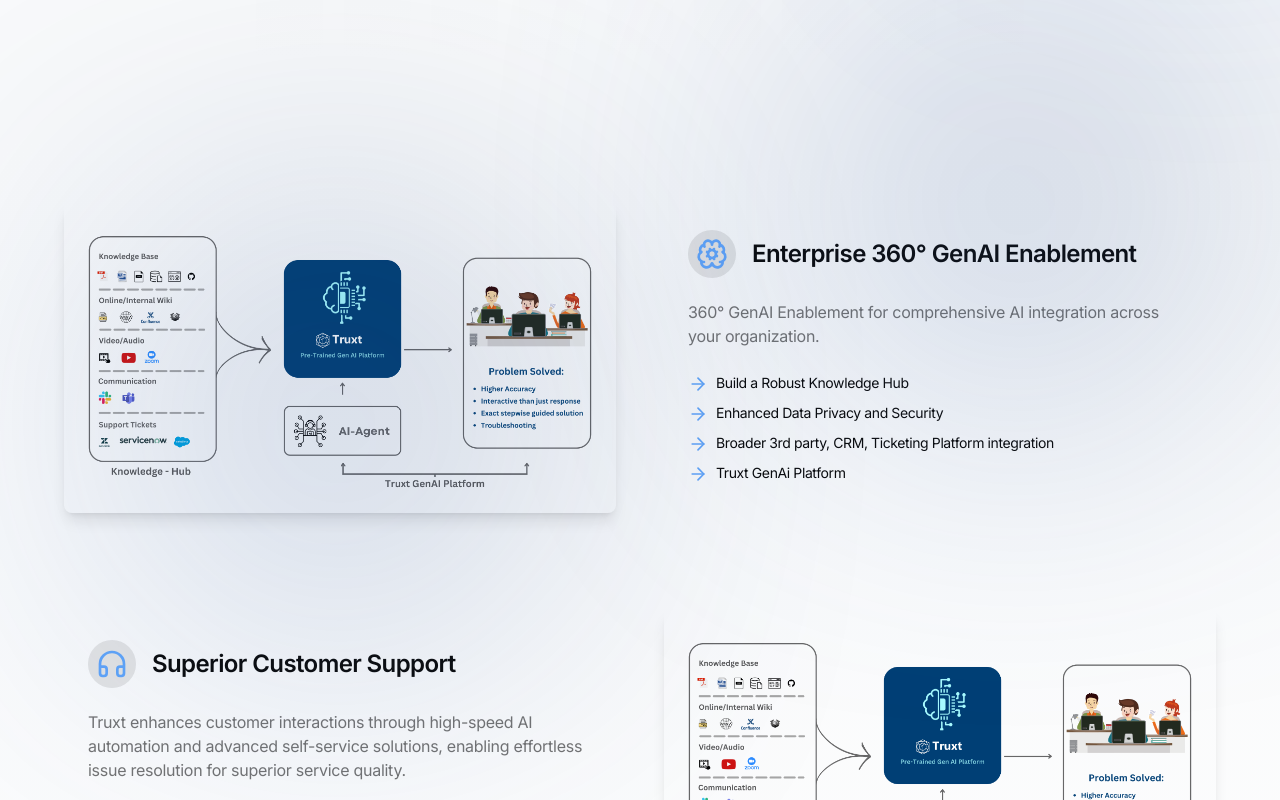
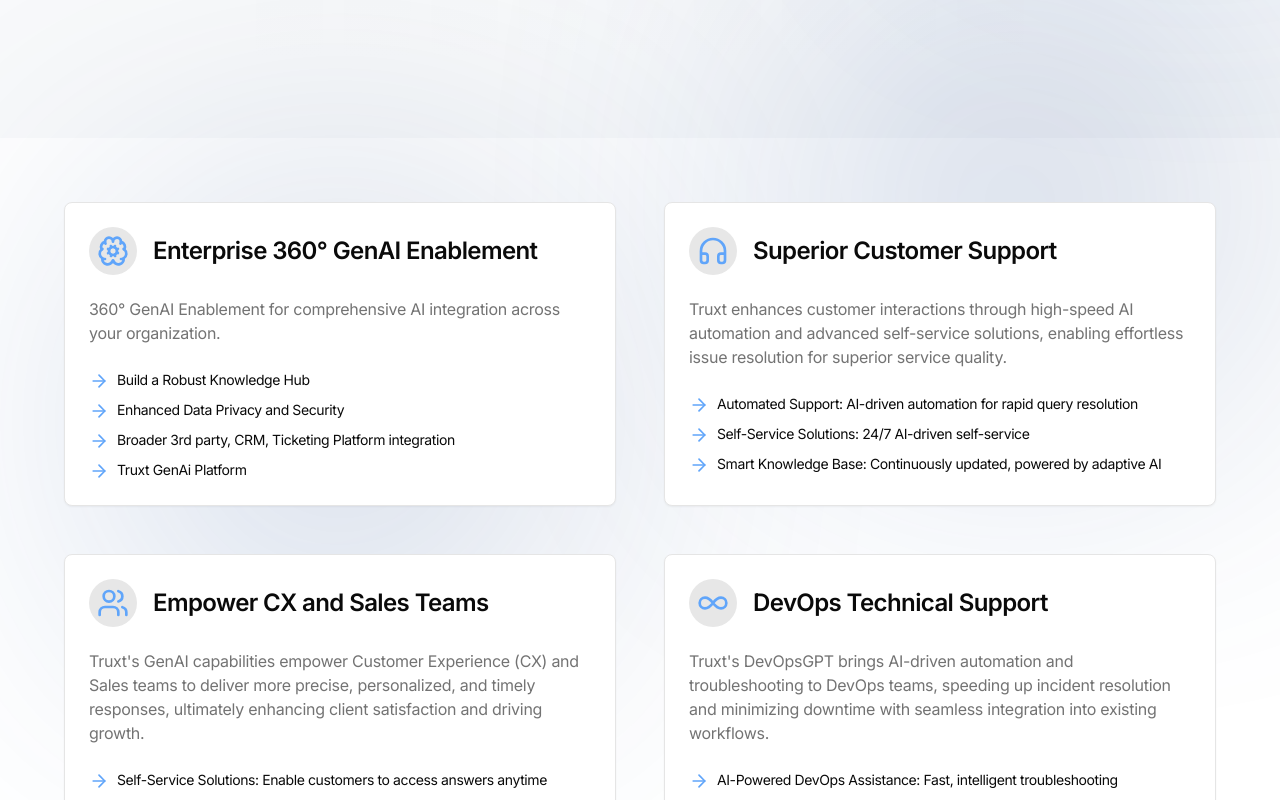
Before and after one commit to Truxt-ai/truxt-ai.github.io, a Next.js app: page /solutions in a window 1280 px wide. Shown: the part 380-1180 px from the top of the page. Built offline with nearby package versions, Linux system fonts and the light colour scheme.

Commit message:
Solutions UI switched back to previous

```diff
--- a/components/solution.tsx
+++ b/components/solution.tsx
@@ -1,99 +1,164 @@
-'use client'
+// 'use client'
 
-import React from 'react'
-import Image from 'next/image'
-import { Card, CardContent, CardDescription, CardHeader, CardTitle } from "@/components/ui/card"
-import { HeadphonesIcon, Users, ArrowRight, BrainCog, Infinity } from "lucide-react"
+// import React from 'react'
+// import Image from 'next/image'
+// import { Card, CardContent, CardDescription, CardHeader, CardTitle } from "@/components/ui/card"
+// import { HeadphonesIcon, Users, ArrowRight, BrainCog, Infinity } from "lucide-react"
 
+// const solutions = [
+//   {
+//     title: 'Enterprise 360° GenAI Enablement',
+//     description: '360° GenAI Enablement for comprehensive AI integration across your organization.',
+//     icon: <BrainCog className="h-8 w-8" color='#60a5fa' />,
+//     features: [
+//       'Build a Robust Knowledge Hub',
+//       'Enhanced Data Privacy and Security',
+//       'Broader 3rd party, CRM, Ticketing Platform integration',
+//       'Truxt GenAi Platform'
+//     ],
+//     image: '/images/truxt-gen-ai.png'
+//   },
+//   {
+//     title: 'Superior Customer Support',
+//     description: 'Truxt enhances customer interactions through high-speed AI automation and advanced self-service solutions, enabling effortless issue resolution for superior service quality.',
+//     icon: <HeadphonesIcon className="h-8 w-8" color='#60a5fa'/>,
+//     features: [
+//       'Automated Support: AI-driven automation for rapid query resolution',
+//       'Self-Service Solutions: 24/7 AI-driven self-service',
+//       'Smart Knowledge Base: Continuously updated, powered by adaptive AI'
+//     ],
+//     image: '/images/truxt-arch.png'
+//   },
+//   {
+//     title: 'Empower CX and Sales Teams',
+//     description: "Truxt's GenAI capabilities empower Customer Experience (CX) and Sales teams to deliver more precise, personalized, and timely responses, ultimately enhancing client satisfaction and driving growth.",
+//     icon: <Users className="h-8 w-8" color='#60a5fa' />,
+//     features: [
+//       'Self-Service Solutions: Enable customers to access answers anytime',
+//       'Smart Knowledge Base: Quick access to relevant information',
+//       'Analytics: Real-time customer insights for strategic decision-making'
+//     ],
+//     image: '/images/cx-img.png'
+//   },
+//   {
+//     title: 'DevOps Technical Support',
+//     description: "Truxt's DevOpsGPT brings AI-driven automation and troubleshooting to DevOps teams, speeding up incident resolution and minimizing downtime with seamless integration into existing workflows.",
+//     icon: <Infinity className="h-8 w-8" color='#60a5fa' />,
+//     features: [
+//       'AI-Powered DevOps Assistance: Fast, intelligent troubleshooting',
+//       'Integration with DevOps Tools: Works with Kubernetes, ArgoCD, Jenkins',
+//       'Faster Incident Resolution: Identify and remediate issues efficiently'
+//     ],
+//     image: '/images/truxt-arch.png'
+//   }
+// ]
+
+// export default function AISolutionsPage() {
+//   return (
+//     <div className="bg-gradient-to-b from-gray-50 to-white">
+//       <main className="container max-w-6xl mx-auto py-16">
+//         {solutions.map((solution, index) => (
+//           <section key={index} className={`flex flex-col ${index % 2 === 0 ? 'md:flex-row' : 'md:flex-row-reverse'} items-center gap-12 mb-24`}>
+//             <div className="w-full md:w-1/2">
+//               <Image
+//                 src={solution.image}
+//                 alt={solution.title}
+//                 width={600}
+//                 height={400}
+//                 className="rounded-lg shadow-lg"
+//               />
+//             </div>
+//             <div className="w-full md:w-1/2">
+//               <Card className="border-none shadow-none bg-transparent">
+//                 <CardHeader>
+//                   <div className="flex items-center gap-4 mb-4">
+//                     <div className="p-2 bg-primary/10 rounded-full">
+//                       {React.cloneElement(solution.icon, { className: "h-8 w-8 text-primary" })}
+//                     </div>
+//                     <CardTitle className="text-2xl">{solution.title}</CardTitle>
+//                   </div>
+//                   <CardDescription className="text-base">{solution.description}</CardDescription>
+//                 </CardHeader>
+//                 <CardContent>
+//                   <ul className="space-y-2">
+//                     {solution.features.map((feature, featureIndex) => (
+//                       <li key={featureIndex} className="flex items-start">
+//                         <ArrowRight className="h-5 w-5 text-primary mr-2 flex-shrink-0 mt-0.5" color='#60a5fa'/>
+//                         <span className="text-sm">{feature}</span>
+//                       </li>
+//                     ))}
+//                   </ul>
+//                 </CardContent>
+//               </Card>
+//             </div>
+//           </section>
+//         ))}
+//       </main>
+//     </div>
+//   )
+// }
+
+import React from 'react';
+import { Card, CardContent, CardDescription, CardHeader, CardTitle } from '@/components/ui/card';
+import { Cpu, HeadphonesIcon, Users, ArrowRight, Lock, BrainCog, Infinity } from 'lucide-react';
+export default function SolutionsPage() {
     const solutions = [
         {
             title: 'Enterprise 360° GenAI Enablement',
             description: '360° GenAI Enablement for comprehensive AI integration across your organization.',
-    icon: <BrainCog className="h-8 w-8" color='#60a5fa' />,
-    features: [
-      'Build a Robust Knowledge Hub',
-      'Enhanced Data Privacy and Security',
-      'Broader 3rd party, CRM, Ticketing Platform integration',
-      'Truxt GenAi Platform'
-    ],
+            icon: <BrainCog className='h-8 w-8' color='#60a5fa' />,
+            features: ['Build a Robust Knowledge Hub', 'Enhanced Data Privacy and Security', 'Broader 3rd party, CRM, Ticketing Platform integration', 'Truxt GenAi Platform'],
             image: '/images/truxt-gen-ai.png'
         },
         {
             title: 'Superior Customer Support',
             description: 'Truxt enhances customer interactions through high-speed AI automation and advanced self-service solutions, enabling effortless issue resolution for superior service quality.',
-    icon: <HeadphonesIcon className="h-8 w-8" color='#60a5fa'/>,
-    features: [
-      'Automated Support: AI-driven automation for rapid query resolution',
-      'Self-Service Solutions: 24/7 AI-driven self-service',
-      'Smart Knowledge Base: Continuously updated, powered by adaptive AI'
-    ],
+            icon: <HeadphonesIcon className='h-8 w-8' color='#60a5fa' />,
+            features: ['Automated Support: AI-driven automation for rapid query resolution', 'Self-Service Solutions: 24/7 AI-driven self-service', 'Smart Knowledge Base: Continuously updated, powered by adaptive AI'],
             image: '/images/truxt-arch.png'
         },
         {
             title: 'Empower CX and Sales Teams',
             description: "Truxt's GenAI capabilities empower Customer Experience (CX) and Sales teams to deliver more precise, personalized, and timely responses, ultimately enhancing client satisfaction and driving growth.",
-    icon: <Users className="h-8 w-8" color='#60a5fa' />,
-    features: [
-      'Self-Service Solutions: Enable customers to access answers anytime',
-      'Smart Knowledge Base: Quick access to relevant information',
-      'Analytics: Real-time customer insights for strategic decision-making'
-    ],
+            icon: <Users className='h-8 w-8' color='#60a5fa' />,
+            features: ['Self-Service Solutions: Enable customers to access answers anytime', 'Smart Knowledge Base: Quick access to relevant information', 'Analytics: Real-time customer insights for strategic decision-making'],
             image: '/images/cx-img.png'
         },
         {
             title: 'DevOps Technical Support',
             description: "Truxt's DevOpsGPT brings AI-driven automation and troubleshooting to DevOps teams, speeding up incident resolution and minimizing downtime with seamless integration into existing workflows.",
-    icon: <Infinity className="h-8 w-8" color='#60a5fa' />,
-    features: [
-      'AI-Powered DevOps Assistance: Fast, intelligent troubleshooting',
-      'Integration with DevOps Tools: Works with Kubernetes, ArgoCD, Jenkins',
-      'Faster Incident Resolution: Identify and remediate issues efficiently'
-    ],
+            icon: <Infinity className='h-8 w-8' color='#60a5fa' />,
+            features: ['AI-Powered DevOps Assistance: Fast, intelligent troubleshooting', 'Integration with DevOps Tools: Works with Kubernetes, ArgoCD, Jenkins', 'Faster Incident Resolution: Identify and remediate issues efficiently'],
             image: '/images/truxt-arch.png'
         }
-]
-
-export default function AISolutionsPage() {
+    ];
     return (
-    <div className="bg-gradient-to-b from-gray-50 to-white">
-      <main className="container max-w-6xl mx-auto py-16">
+        <div className='bg-background '>
+            <main className='container max-w-6xl mx-auto py-16' data-aos='zoom-y-out' data-aos-delay={400}>
+                <div className='grid gap-12 md:grid-cols-2 lg:grid-cols-2'>
                     {solutions.map((solution, index) => (
-          <section key={index} className={`flex flex-col ${index % 2 === 0 ? 'md:flex-row' : 'md:flex-row-reverse'} items-center gap-12 mb-24`}>
-            <div className="w-full md:w-1/2">
-              <Image
-                src={solution.image}
-                alt={solution.title}
-                width={600}
-                height={400}
-                className="rounded-lg shadow-lg"
-              />
+                        <Card key={index} className='flex flex-col h-full'>
+                            <CardHeader>
+                                <div className='flex items-center gap-4 mb-4'>
+                                    <div className='p-2 bg-primary/10 rounded-full'>{React.cloneElement(solution.icon, { className: 'h-8 w-8 text-primary' })}</div>
+                                    <CardTitle className='text-2xl'>{solution.title}</CardTitle>
                                 </div>
-            <div className="w-full md:w-1/2">
-              <Card className="border-none shadow-none bg-transparent">
-                <CardHeader>
-                  <div className="flex items-center gap-4 mb-4">
-                    <div className="p-2 bg-primary/10 rounded-full">
-                      {React.cloneElement(solution.icon, { className: "h-8 w-8 text-primary" })}
-                    </div>
-                    <CardTitle className="text-2xl">{solution.title}</CardTitle>
-                  </div>
-                  <CardDescription className="text-base">{solution.description}</CardDescription>
+                                <CardDescription className='text-base'>{solution.description}</CardDescription>
                             </CardHeader>
-                <CardContent>
-                  <ul className="space-y-2">
+                            <CardContent className='flex-grow'>
+                                <ul className='space-y-2'>
                                     {solution.features.map((feature, featureIndex) => (
-                      <li key={featureIndex} className="flex items-start">
-                        <ArrowRight className="h-5 w-5 text-primary mr-2 flex-shrink-0 mt-0.5" color='#60a5fa'/>
-                        <span className="text-sm">{feature}</span>
+                                        <li key={featureIndex} className='flex items-start'>
+                                            <ArrowRight className='h-5 w-5 text-primary mr-2 flex-shrink-0 mt-0.5' color='#60a5fa' />
+                                            <span className='text-sm'>{feature}</span>
                                         </li>
                                     ))}
                                 </ul>
                             </CardContent>
                         </Card>
+                    ))}
                 </div>
-          </section>
-        ))}
             </main>
         </div>
-  )
+    );
 }
```
Lines whose indentation alone changed are shown as unchanged.
